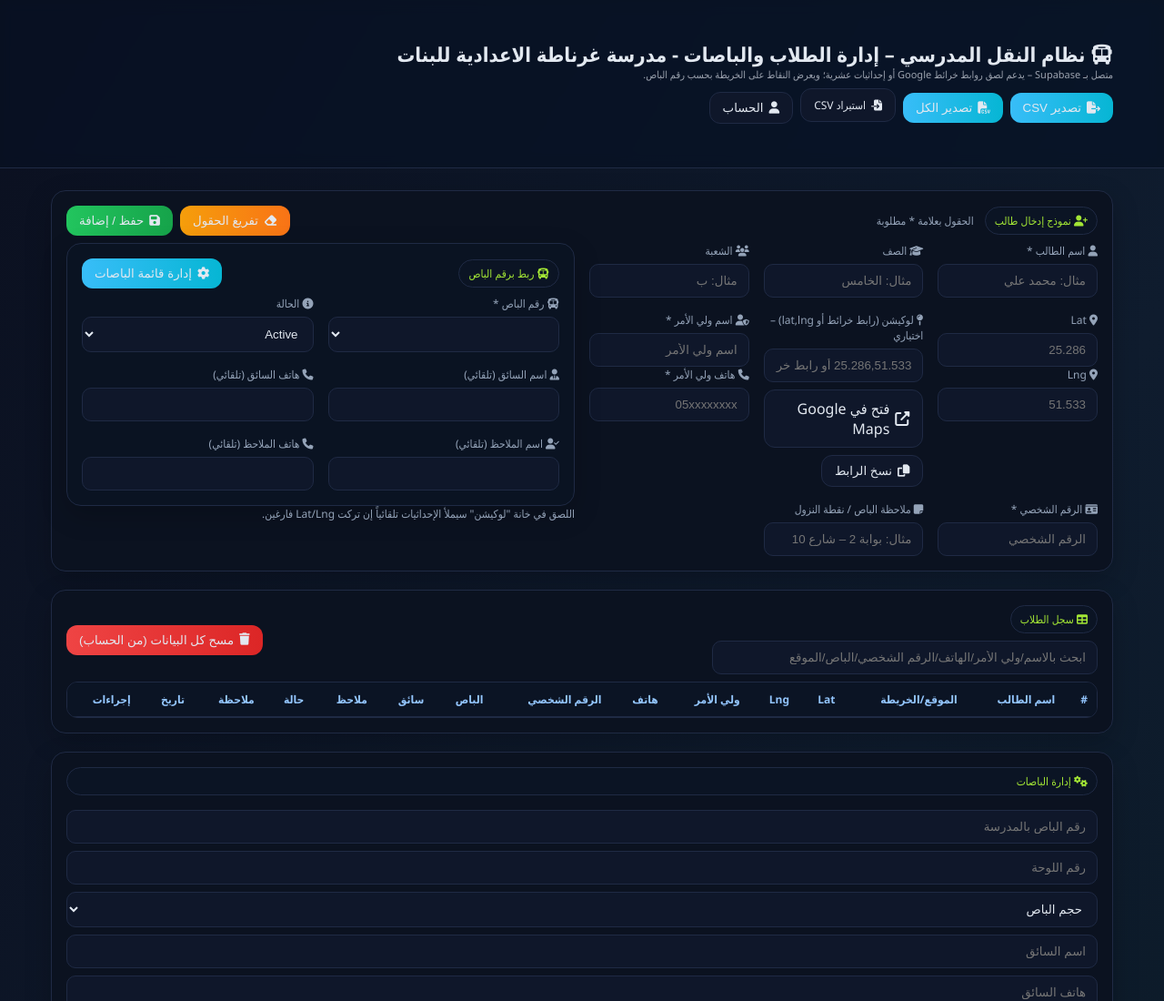
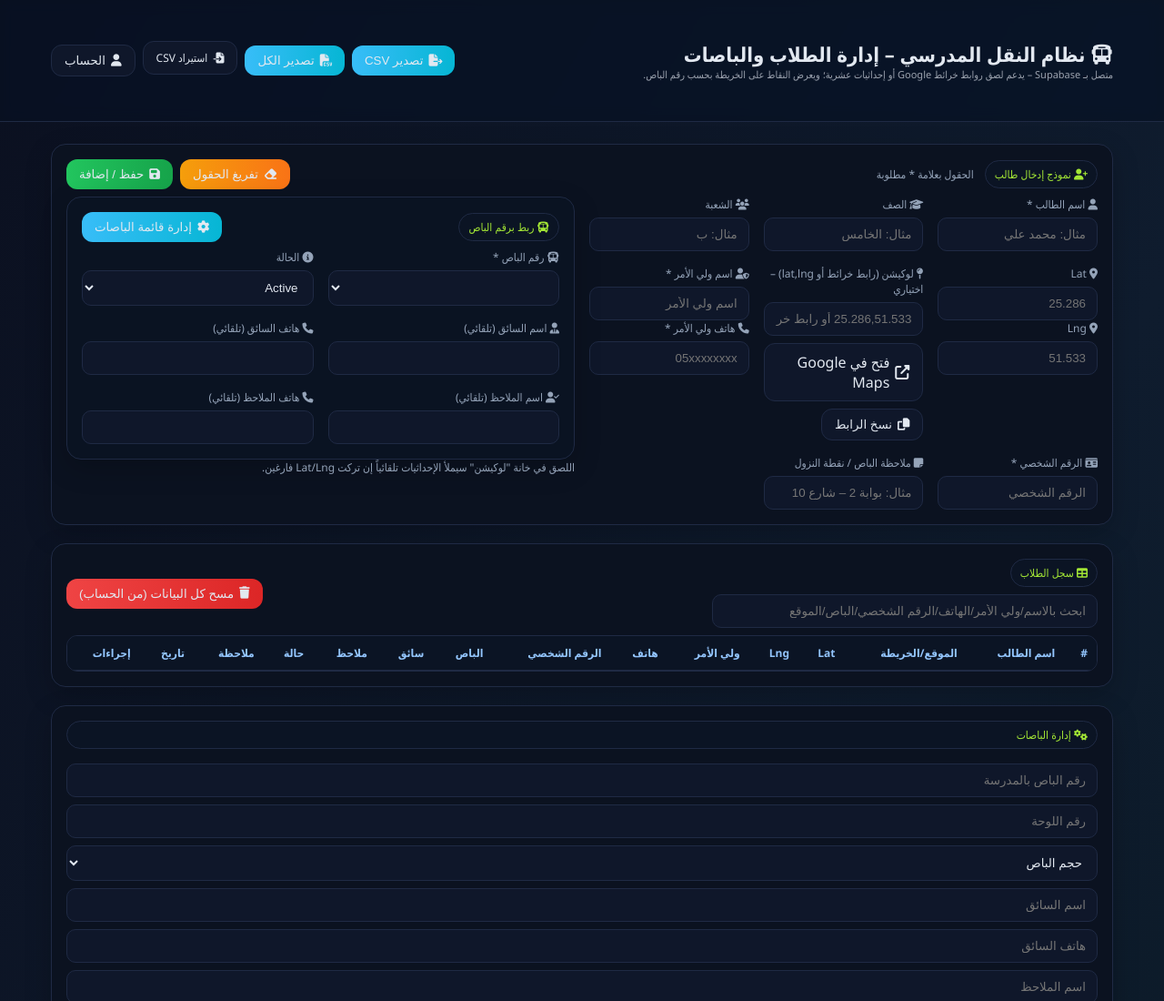
Before and after one commit to Ahmed7700-770/School-Transport, a plain HTML site: page index.html in a window 1280 px wide. Shown: the top 1100 px of the page at 91% size. Drawn offline with nearby package versions, Linux system fonts and the light colour scheme.

Commit message:
Update index.html

```diff
--- a/index.html
+++ b/index.html
@@ -106,7 +106,7 @@
   <header>
     <div class="container row" style="justify-content:space-between">
       <div>
-        <h1><i class="fas fa-bus"></i> نظام النقل المدرسي – إدارة الطلاب والباصات - مدرسة غرناطة الاعدادية للبنات</h1>
+        <h1><i class="fas fa-bus"></i> نظام النقل المدرسي – إدارة الطلاب والباصات  </h1>
         <div class="mini">متصل بـ Supabase – يدعم لصق روابط خرائط Google أو إحداثيات عشرية؛ ويعرض النقاط على الخريطة بحسب رقم الباص.</div>
       </div>
       <div class="row">
```
